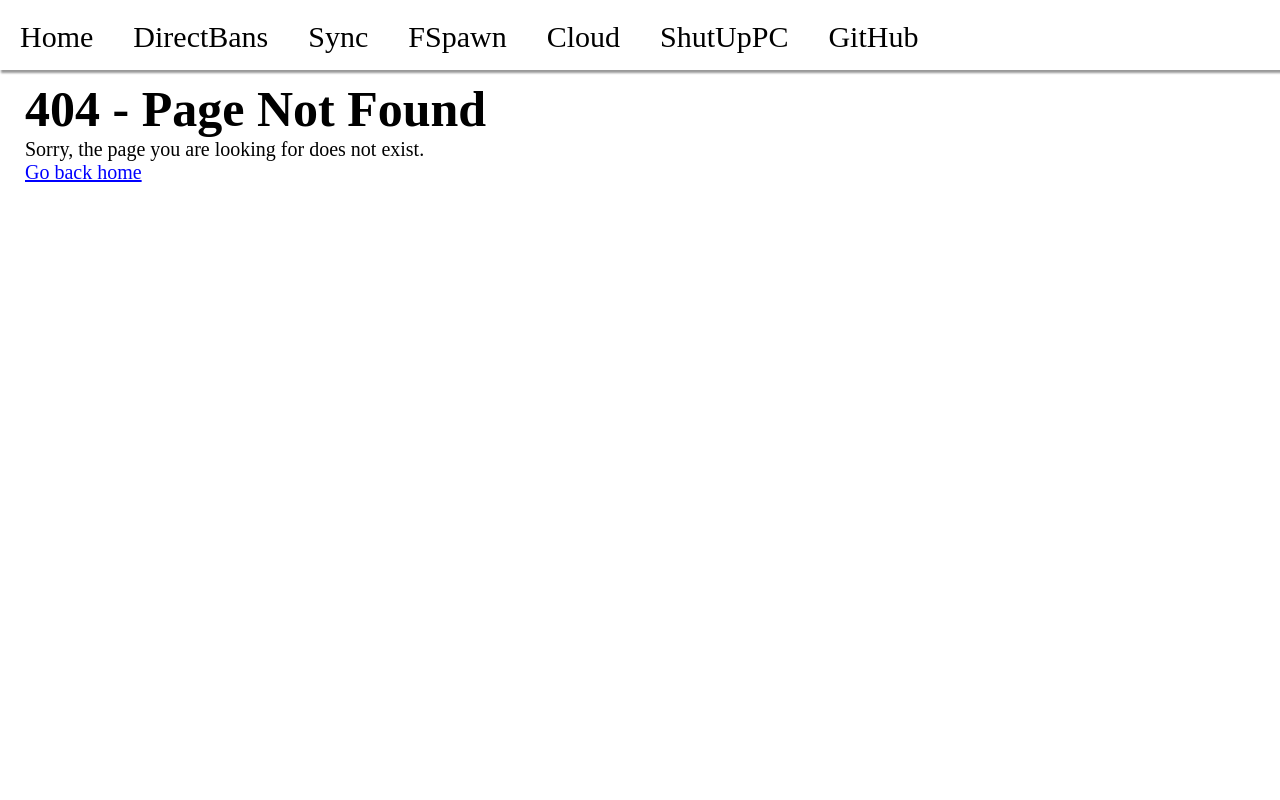
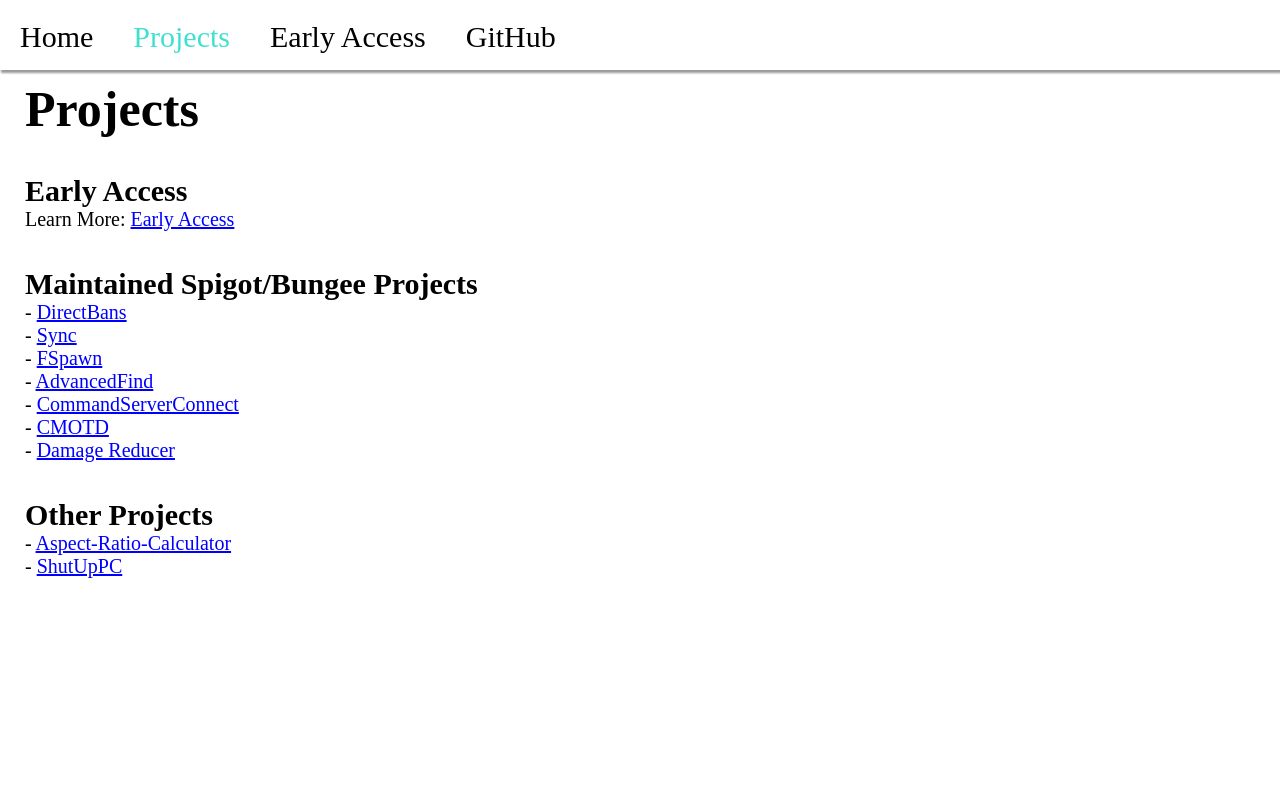
Before and after one commit to TheRockYT/www.therockyt.com, a Next.js app: page /projects in a window 1280 px wide. Before the commit this address had no page. Shown: the top 800 px of the page. Built offline with nearby package versions, Linux system fonts and the light colour scheme.

Commit message:
Added Projects Page and updated nav

```diff
--- /dev/null
+++ b/app/projects/page.tsx
@@ -0,0 +1,63 @@
+import Link from "next/link";
+
+export const metadata = {
+  title: "Projects - TheRockYT",
+};
+
+export default function Page() {
+  return (
+    <div>
+      <h1>Projects</h1>
+      <br />
+      <br />
+      <h2>Early Access</h2>
+      <p>
+        Learn More: <Link href="/early-access">Early Access</Link>
+      </p>
+      <br />
+      <br />
+      <h2>Maintained Spigot/Bungee Projects</h2>
+      <p>
+        {"- "}
+        <Link href="/directbans">DirectBans</Link>
+      </p>
+      <p>
+        {"- "}
+        <Link href="/sync">Sync</Link>
+      </p>
+      <p>
+        {"- "}
+        <Link href="/fspawn">FSpawn</Link>
+      </p>
+      <p>
+        {"- "}
+        <Link href="/advancedfind">AdvancedFind</Link>
+      </p>
+      <p>
+        {"- "}
+        <Link href="/commandserverconnect">CommandServerConnect</Link>
+      </p>
+      <p>
+        {"- "}
+        <Link href="/cmotd">CMOTD</Link>
+      </p>
+      <p>
+        {"- "}
+        <Link href="/damagereducer">Damage Reducer</Link>
+      </p>
+      <br />
+      <br />
+      <h2>Other Projects</h2>
+      <p>
+        {"- "}
+        <Link href="/link?to=https://aspectratio.therockyt.com">
+          Aspect-Ratio-Calculator
+        </Link>
+      </p>
+      <p>
+        {"- "}
+        <Link href="/shutuppc">ShutUpPC</Link>
+      </p>
+    </div>
+  );
+}
--- a/components/NavComponent.tsx
+++ b/components/NavComponent.tsx
@@ -22,11 +22,8 @@
   }
   const navigation = [
     ["Home", "/"],
-    ["DirectBans", "/directbans"],
-    ["Sync", "/sync"],
-    ["FSpawn", "/fspawn"],
-    ["Cloud", "/advancedcloud"],
-    ["ShutUpPC", "/shutuppc"],
+    ["Projects", "/projects"],
+    ["Early Access", "/early-access"],
     ["GitHub", "/link?to=https://github.com/TheRockYT"],
   ];
   return (
```
